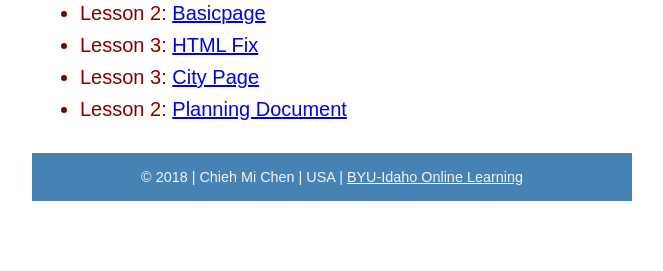
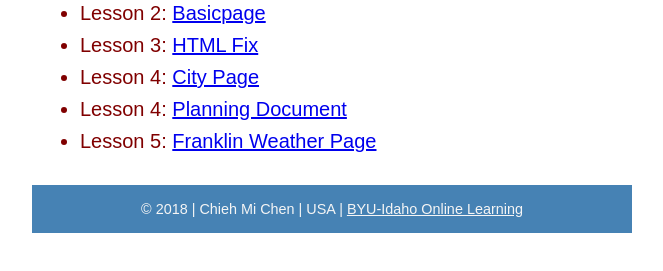
Before and after one commit to webjourney/webjourney.github.io, a plain HTML site: page index.html in a window 1280 px wide. Shown: the part 211-482 px from the top of the page, without its empty margins (308-971 px from the left). Drawn offline with Linux system fonts and the light colour scheme.

Commit message:
Added link to the index

```diff
--- a/index.html
+++ b/index.html
@@ -20,8 +20,9 @@
     <ul>
         <li>Lesson 2: <a href="basicpage.html">Basicpage</a></li>
         <li>Lesson 3: <a href="assignments/lesson-3/fixedhtml.html">HTML Fix</a></li>
-        <li>Lesson 3: <a href="assignments/lesson-4/franklin-4.html">City Page</a></li>
-        <li>Lesson 2: <a href="assignments/lesson-4/planningdocument.pdf">Planning Document</a></li>
+        <li>Lesson 4: <a href="assignments/lesson-4/franklin-4.html">City Page</a></li>
+        <li>Lesson 4: <a href="assignments/lesson-4/planningdocument.pdf">Planning Document</a></li>
+        <li>Lesson 5: <a href="assignments/lesson-5/franklin-5.html">Franklin Weather Page</a></li>
     </ul>
     </main>
     <footer>
```
